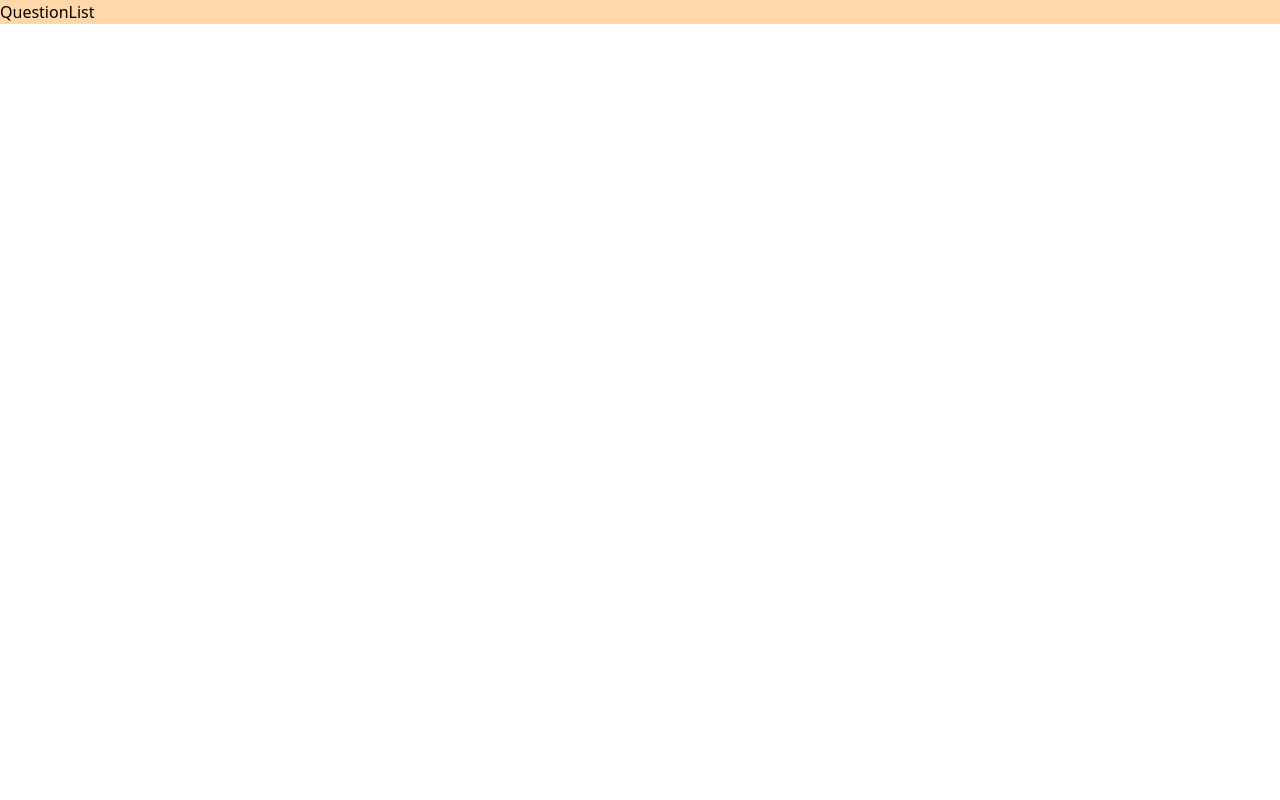
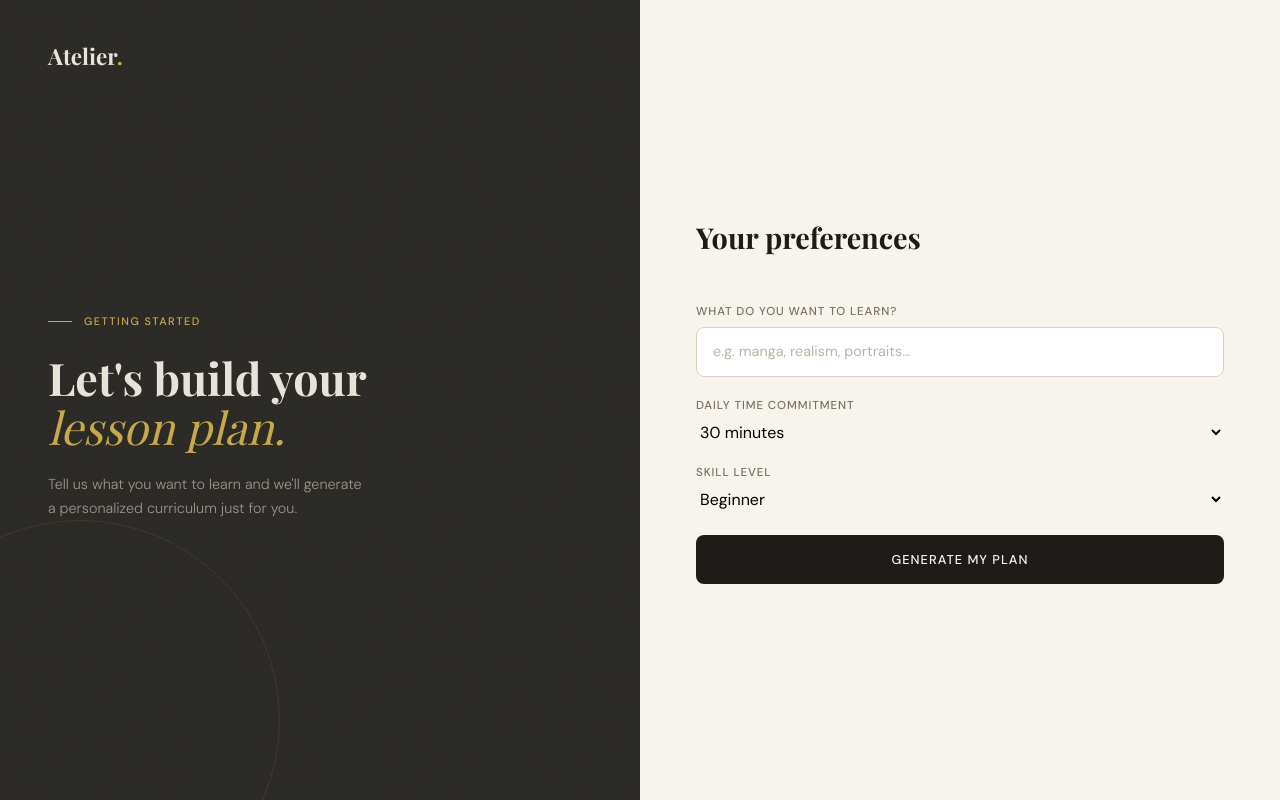
Before and after one commit to mrunkle01/Capstone, a Next.js app in the folder frontend/: page /pretest in a window 1280 px wide. Built offline with nearby package versions, Linux system fonts and the light colour scheme.

Commit message:
BAsic pretest form

```diff
--- a/frontend/app/(dashboard)/dashboard/page.tsx
+++ b/frontend/app/(dashboard)/dashboard/page.tsx
@@ -1,8 +1,9 @@
 "use client";
 
 import { useEffect, useState } from "react";
+import { useSearchParams } from "next/navigation";
 import { SectionResponse } from "@/lib/types/dashboard";
-import { loadSections, UserInfo } from "@/lib/api/dashboard";
+import { loadSections } from "@/lib/api/dashboard";
 import Greeting from "@/components/dashboard/Greeting";
 import LessonList from "@/components/dashboard/LessonList";
 
@@ -21,18 +22,20 @@ function DashboardSkeleton() {
 }
 
 export default function Dashboard() {
+    const searchParams = useSearchParams();
     const [sectionInfo, setSectionInfo] = useState<SectionResponse | null>(null);
     const [error, setError] = useState(false);
-    const userInfo: UserInfo = {
-        topic: "realism",
-        timeCommit: "30 minutes",
-        skillLevel: "Beginner"
-    }
+
     useEffect(() => {
+        const userInfo = {
+            topic: searchParams.get("topic") ?? "Generic Drawing",
+            timeCommit: searchParams.get("timeCommit") ?? "30 minutes",
+            skillLevel: searchParams.get("skillLevel") ?? "Beginner",
+        };
         loadSections(userInfo)
             .then(setSectionInfo)
-            .catch((e) => {setError(true);console.error(e);});
-    }, []);
+            .catch((e) => { setError(true); console.error(e); });
+    }, [searchParams]);
 
     if (error) {
         return (
--- a/frontend/app/(onboarding)/pretest/page.tsx
+++ b/frontend/app/(onboarding)/pretest/page.tsx
@@ -1,9 +1,108 @@
-import QuestionList from "@/components/onboarding/QuestionList";
+"use client";
+
+import { FormEvent, useState } from "react";
+import { useRouter } from "next/navigation";
+import Link from "next/link";
+import { Playfair_Display, DM_Sans } from "next/font/google";
+import "../../(auth)/auth.css";
+
+// import QuestionList from "@/components/onboarding/QuestionList";
+
+const playfair = Playfair_Display({
+    subsets: ["latin"],
+    weight: ["400", "700"],
+    style: ["normal", "italic"],
+    variable: "--font-playfair",
+});
+
+const dmSans = DM_Sans({
+    subsets: ["latin"],
+    weight: ["300", "400", "500"],
+    variable: "--font-dm-sans",
+});
 
 export default function Pretest() {
+    const router = useRouter();
+    const [topic, setTopic] = useState("");
+    const [timeCommit, setTimeCommit] = useState("30 minutes");
+    const [skillLevel, setSkillLevel] = useState("Beginner");
+    const [topicError, setTopicError] = useState("");
+
+    const handleSubmit = (e: FormEvent) => {
+        e.preventDefault();
+        if (!topic.trim()) {
+            setTopicError("Please enter a topic.");
+            return;
+        }
+        const params = new URLSearchParams({ topic: topic.trim(), timeCommit, skillLevel });
+        router.push(`/dashboard?${params.toString()}`);
+    };
+
     return (
-        <div className="bg-orange-200">
-            <QuestionList/>
+        <div className={`ap-page ${playfair.variable} ${dmSans.variable}`}>
+            <div className="ap-left">
+                <Link href="/" className="ap-logo">Atelier<span>.</span></Link>
+                <div className="ap-left-body">
+                    <p className="ap-eyebrow">Getting started</p>
+                    <h2 className="ap-headline">
+                        Let&apos;s build your<br /><em>lesson plan.</em>
+                    </h2>
+                    <p className="ap-desc">
+                        Tell us what you want to learn and we&apos;ll generate a personalized curriculum just for you.
+                    </p>
+                </div>
+                <p className="ap-left-footer" />
+            </div>
+
+            <div className="ap-right">
+                <div className="ap-form-header">
+                    <h2>Your preferences</h2>
+                </div>
+
+                <form className="ap-form" onSubmit={handleSubmit}>
+                    <div className="ap-form-group">
+                        <label htmlFor="setup-topic">What do you want to learn?</label>
+                        <input
+                            type="text"
+                            id="setup-topic"
+                            placeholder="e.g. manga, realism, portraits…"
+                            value={topic}
+                            onChange={(e) => { setTopic(e.target.value); setTopicError(""); }}
+                            className={topicError ? "ap-input-error" : ""}
+                        />
+                        {topicError && <span className="ap-field-error">{topicError}</span>}
+                    </div>
+
+                    <div className="ap-form-group">
+                        <label htmlFor="setup-time">Daily time commitment</label>
+                        <select
+                            id="setup-time"
+                            value={timeCommit}
+                            onChange={(e) => setTimeCommit(e.target.value)}
+                        >
+                            <option>15 minutes</option>
+                            <option>30 minutes</option>
+                            <option>1 hour</option>
+                            <option>2 hours</option>
+                        </select>
+                    </div>
+
+                    <div className="ap-form-group">
+                        <label htmlFor="setup-skill">Skill level</label>
+                        <select
+                            id="setup-skill"
+                            value={skillLevel}
+                            onChange={(e) => setSkillLevel(e.target.value)}
+                        >
+                            <option>Beginner</option>
+                            <option>Intermediate</option>
+                            <option>Advanced</option>
+                        </select>
+                    </div>
+
+                    <button type="submit" className="ap-btn-submit">Generate My Plan</button>
+                </form>
+            </div>
         </div>
-    )
+    );
 }
--- a/frontend/components/auth/LoginForm.tsx
+++ b/frontend/components/auth/LoginForm.tsx
@@ -35,7 +35,7 @@ export default function LoginForm() {
 
     try {
       await loginUser(username, password)
-      router.push("/dashboard")
+      router.push("/pretest")
     } catch (e) {
       console.log(e)
       setLoginErrors(true)
```
Also changed, not shown: frontend/lib/api/dashboard.ts (+0 -12 lines).
